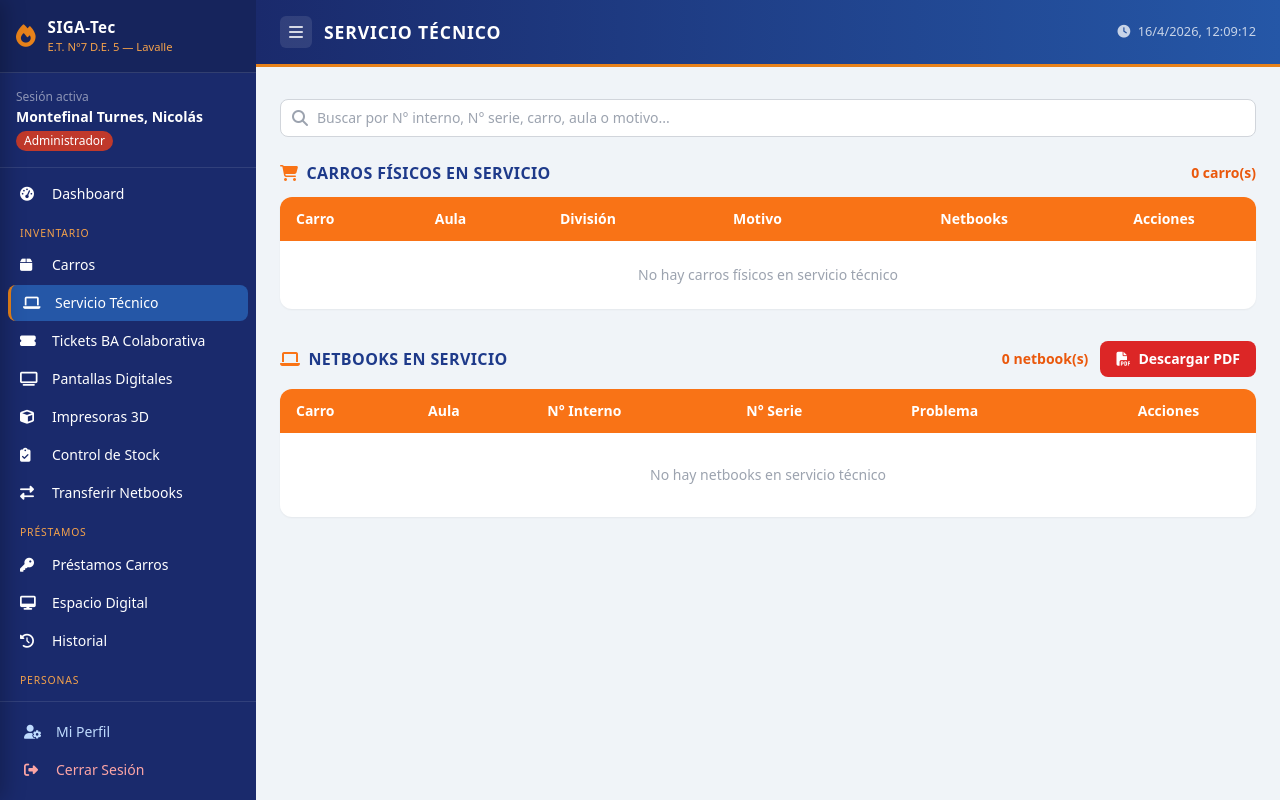
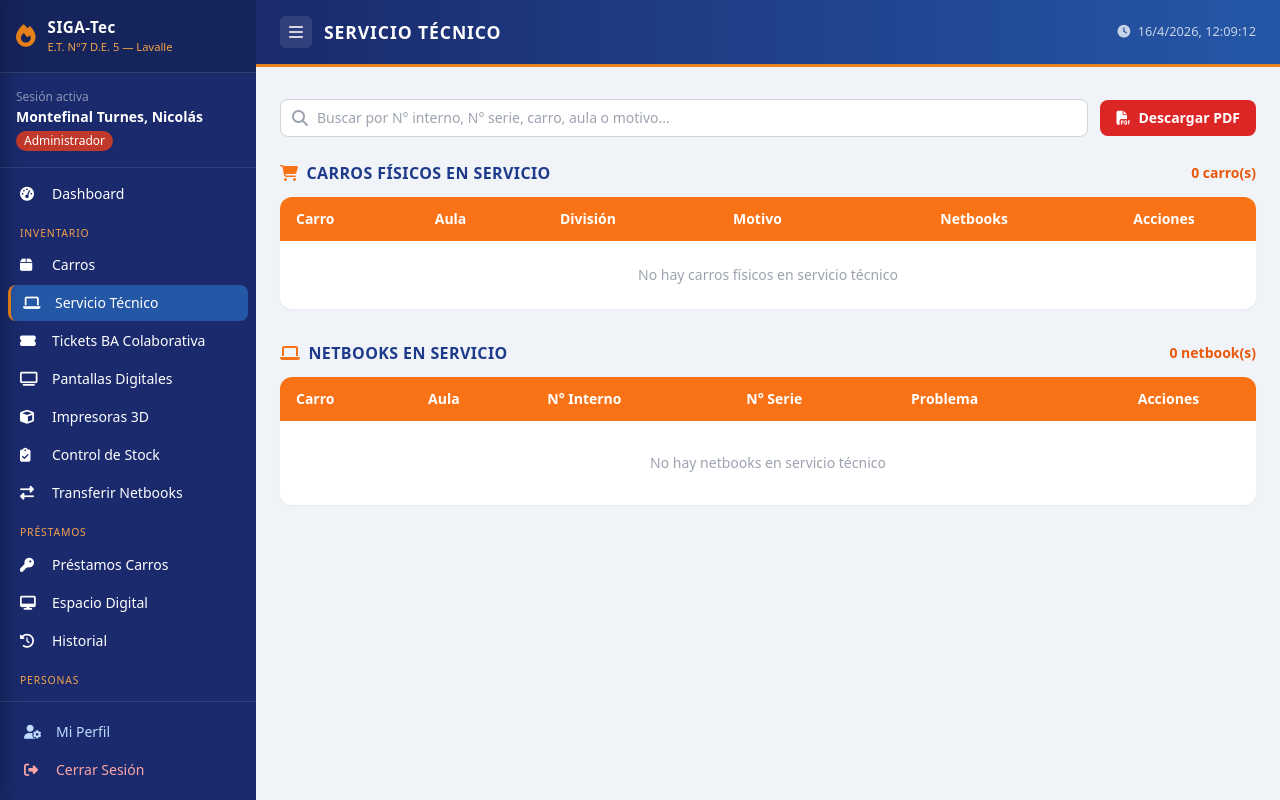
Before and after one commit to N9M8T19/SIGAtec, a Flask app: page /netbooks/servicio-tecnico in a window 1280 px wide. Run offline with Flask 3, Linux system fonts and the light colour scheme; a user stored in the database is signed in; data that the repository does not hold is empty; some libraries are stand-ins or nearby versions.

Commit message:
fix: boton PDF servicio tecnico junto al buscador

```diff
--- a/templates/netbooks/servicio_tecnico.html
+++ b/templates/netbooks/servicio_tecnico.html
@@ -4,14 +4,18 @@
 
 {% block content %}
 
-<!-- Buscador global -->
-<div class="mb-6">
-    <div class="relative">
+<!-- Buscador global + PDF -->
+<div class="mb-6 flex gap-3 items-center">
+    <div class="relative flex-1">
         <i class="fas fa-search absolute left-3 top-1/2 -translate-y-1/2 text-gray-400"></i>
         <input type="text" id="buscadorServicio"
                placeholder="Buscar por N° interno, N° serie, carro, aula o motivo..."
                class="w-full pl-9 pr-4 py-2 border border-gray-300 rounded-lg text-sm focus:outline-none focus:ring-2 focus:ring-orange-400">
     </div>
+    <a href="{{ url_for('reportes.pdf_servicio') }}"
+       class="bg-red-600 hover:bg-red-700 text-white px-4 py-2 rounded-lg text-sm font-semibold whitespace-nowrap">
+        <i class="fas fa-file-pdf mr-2"></i>Descargar PDF
+    </a>
 </div>
 
 {# ── CARROS FÍSICOS EN SERVICIO ── #}
@@ -73,13 +77,7 @@
     <h2 class="text-base font-bold text-blue-900 uppercase tracking-wide">
         <i class="fas fa-laptop mr-2 text-orange-500"></i>Netbooks en servicio
     </h2>
-    <div class="flex items-center gap-3">
-        <span class="text-orange-600 font-semibold text-sm" id="contador-netbooks">{{ netbooks|length }} netbook(s)</span>
-        <a href="{{ url_for('reportes.pdf_servicio') }}"
-           class="bg-red-600 hover:bg-red-700 text-white px-4 py-2 rounded-lg text-sm font-semibold">
-            <i class="fas fa-file-pdf mr-2"></i>Descargar PDF
-        </a>
-    </div>
+    <span class="text-orange-600 font-semibold text-sm" id="contador-netbooks">{{ netbooks|length }} netbook(s)</span>
 </div>
 
 <div class="bg-white rounded-xl shadow-sm overflow-hidden">
```
